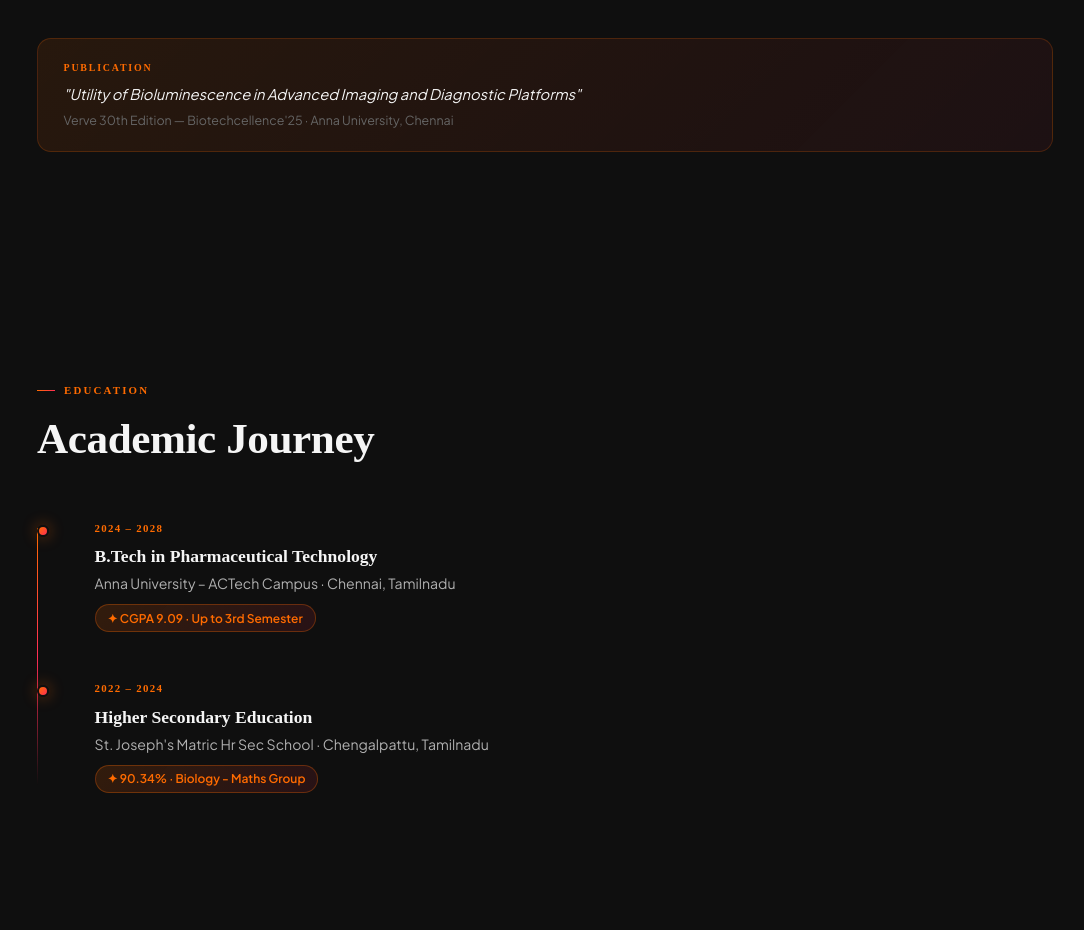
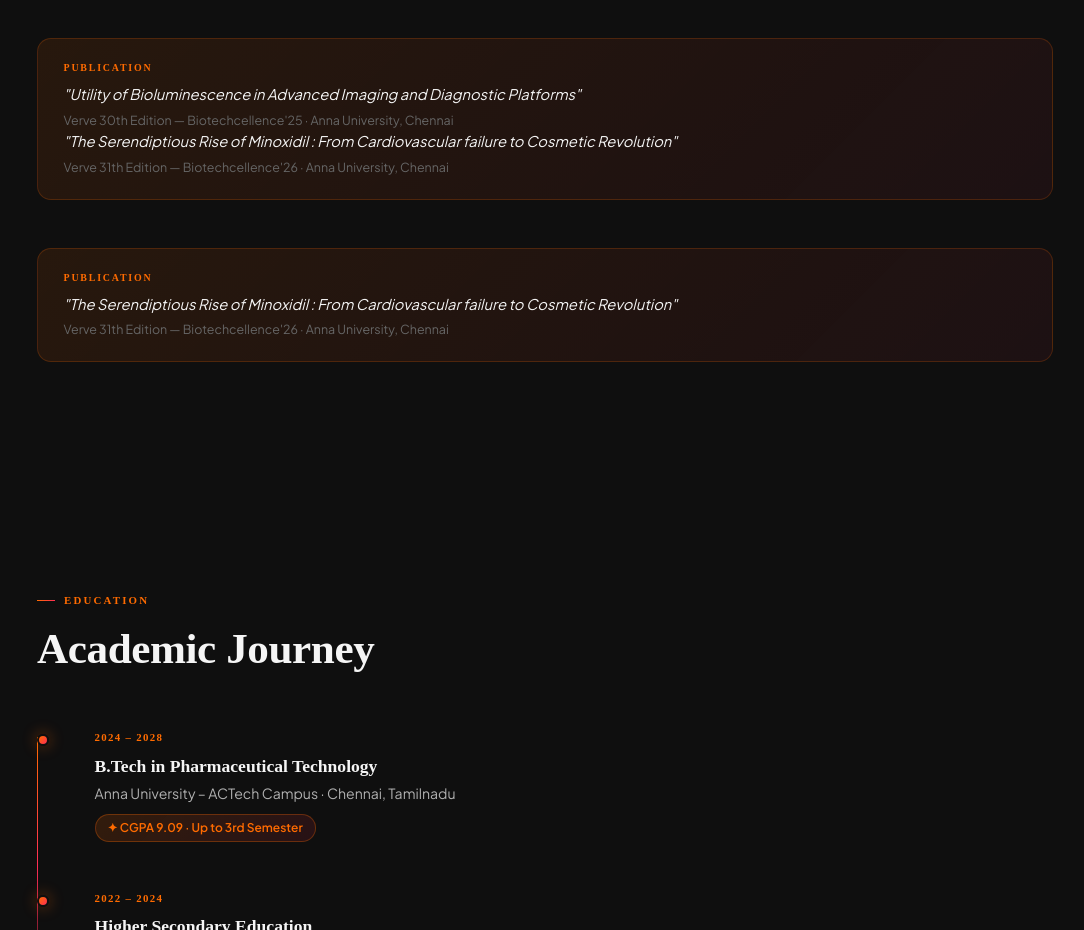
Before and after one commit to Hemachanthiran/Academic-Portfolio, a React (Vite) app: page / in a window 1280 px wide. Shown: the part 1440-2370 px from the top of the page, without its empty margins (95-1179 px from the left). Built offline with nearby package versions, Linux system fonts and the light colour scheme; a web font is replaced by a local one.

Commit message:
Publications Added

```diff
--- a/src/components/About.jsx
+++ b/src/components/About.jsx
@@ -65,6 +65,22 @@ export default function About() {
           <div className="pub-venue">
             Verve 30th Edition &mdash; Biotechcellence&apos;25 &middot; Anna University, Chennai
           </div>
+          <div className="pub-title">
+            "The Serendiptious Rise of Minoxidil : From Cardiovascular failure to Cosmetic Revolution"
+          </div>
+          <div className="pub-venue">
+            Verve 31th Edition &mdash; Biotechcellence&apos;26 &middot; Anna University, Chennai
+          </div>
+        </div>
+
+         <div className="about-pub reveal reveal-delay-2">
+          <div className="pub-label">Publication</div>
+          <div className="pub-title">
+            "The Serendiptious Rise of Minoxidil : From Cardiovascular failure to Cosmetic Revolution"
+          </div>
+          <div className="pub-venue">
+            Verve 31th Edition &mdash; Biotechcellence&apos;26 &middot; Anna University, Chennai
+          </div>
         </div>
       </div>
     </section>
```
